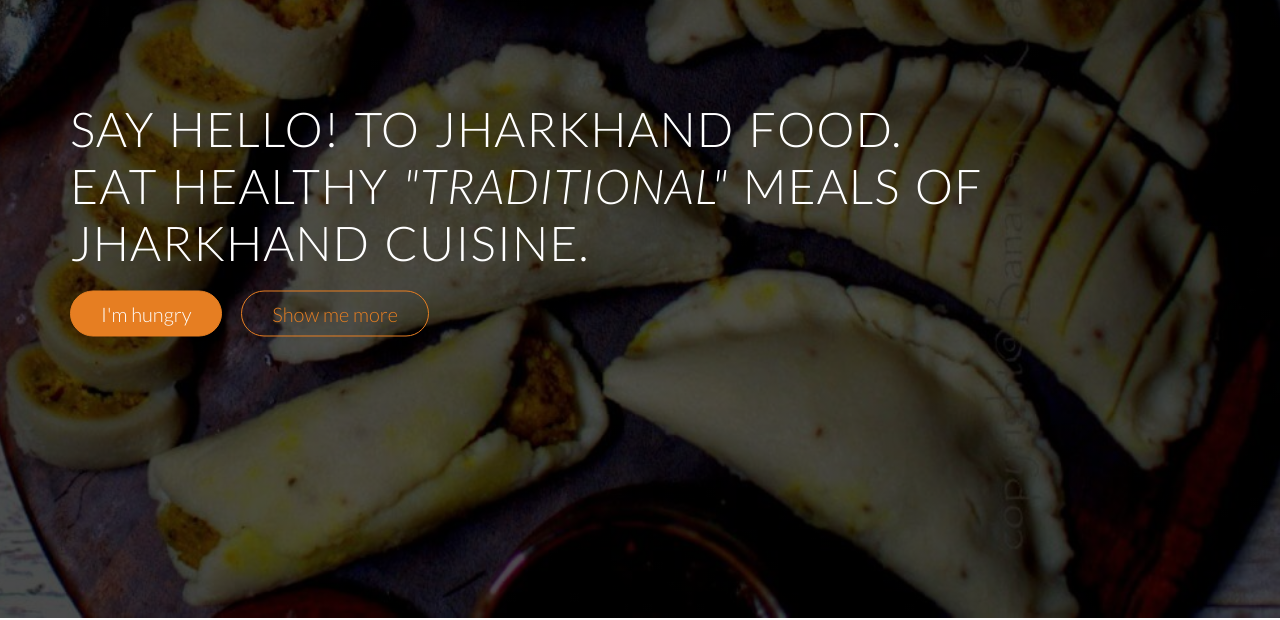
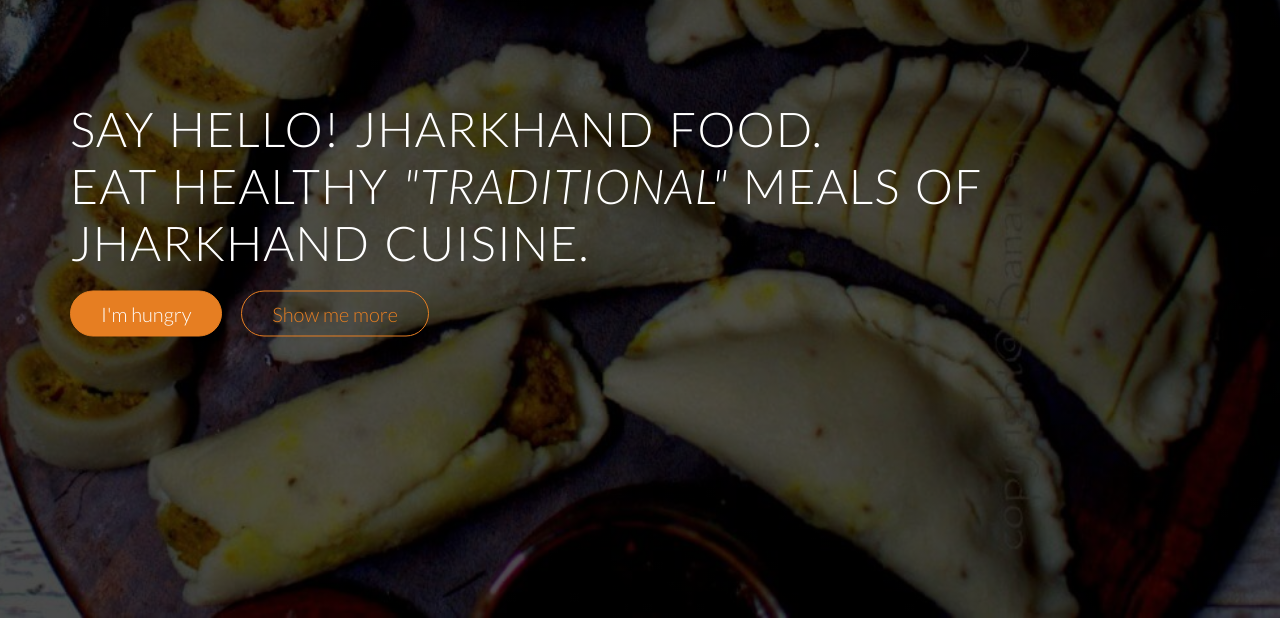
Before and after one commit to vishalmundari/Jharfood, a plain HTML site: page index.html in a window 1280 px wide. Shown: the part 182-802 px from the top of the page. Drawn offline with Linux system fonts and the light colour scheme; files whose address does not match are found by name.

Commit message:
Update index.html

```diff
--- a/index.html
+++ b/index.html
@@ -70,7 +70,7 @@
                 </div>
             </nav>
             <div class="hero-text-box">
-                <h1>Say hello! to jharkhand food.<br>Eat healthy <em>"traditional"</em> meals of jharkhand cuisine.</h1>
+                <h1>Say hello! Jharkhand food.<br>Eat healthy <em>"traditional"</em> meals of jharkhand cuisine.</h1>
                 <a class="btn btn-full js--scroll-to-plans" href="#">I'm hungry</a>
                 <a class="btn btn-ghost js--scroll-to-start" href="#">Show me more</a>
             </div>
```
